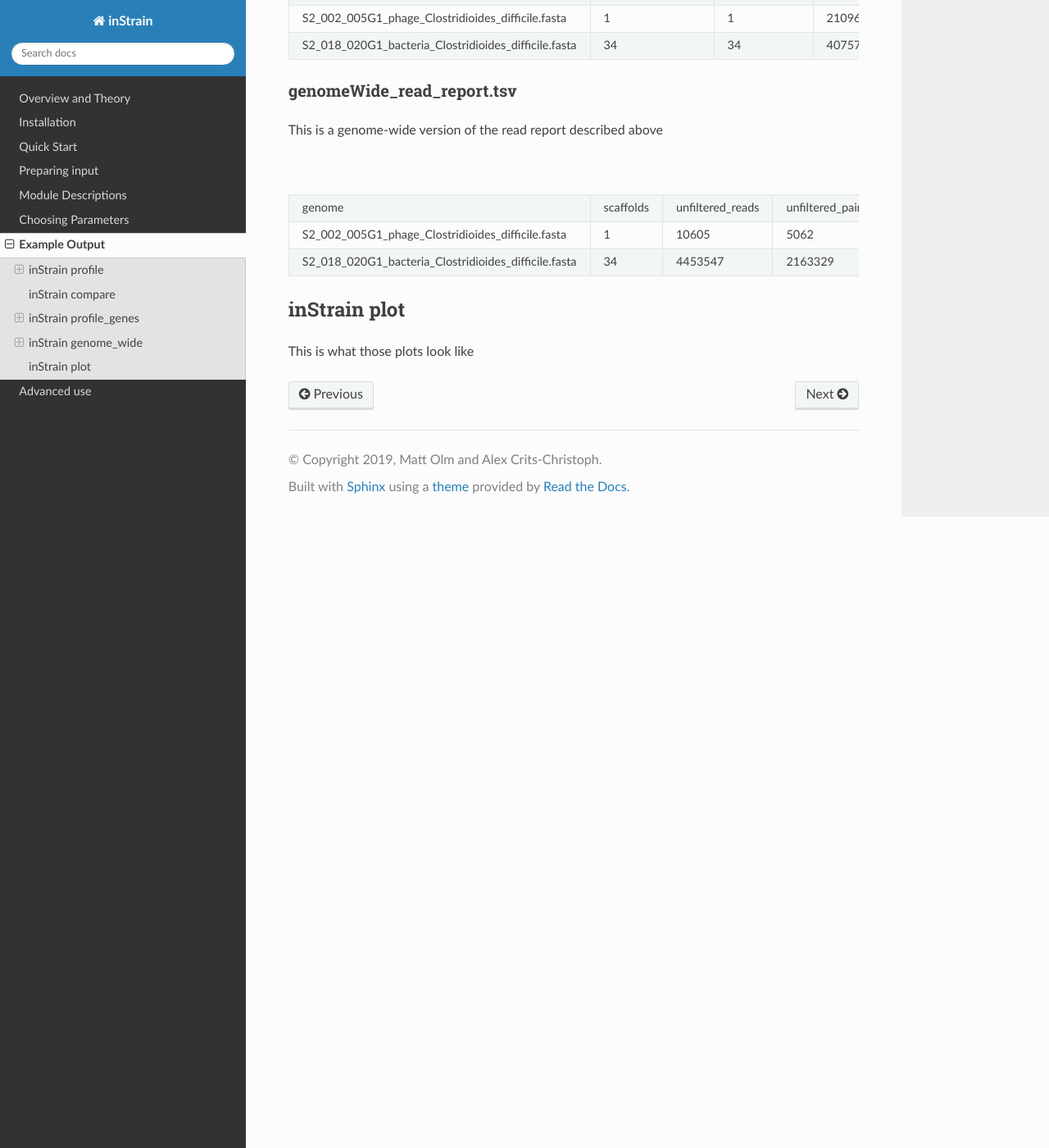
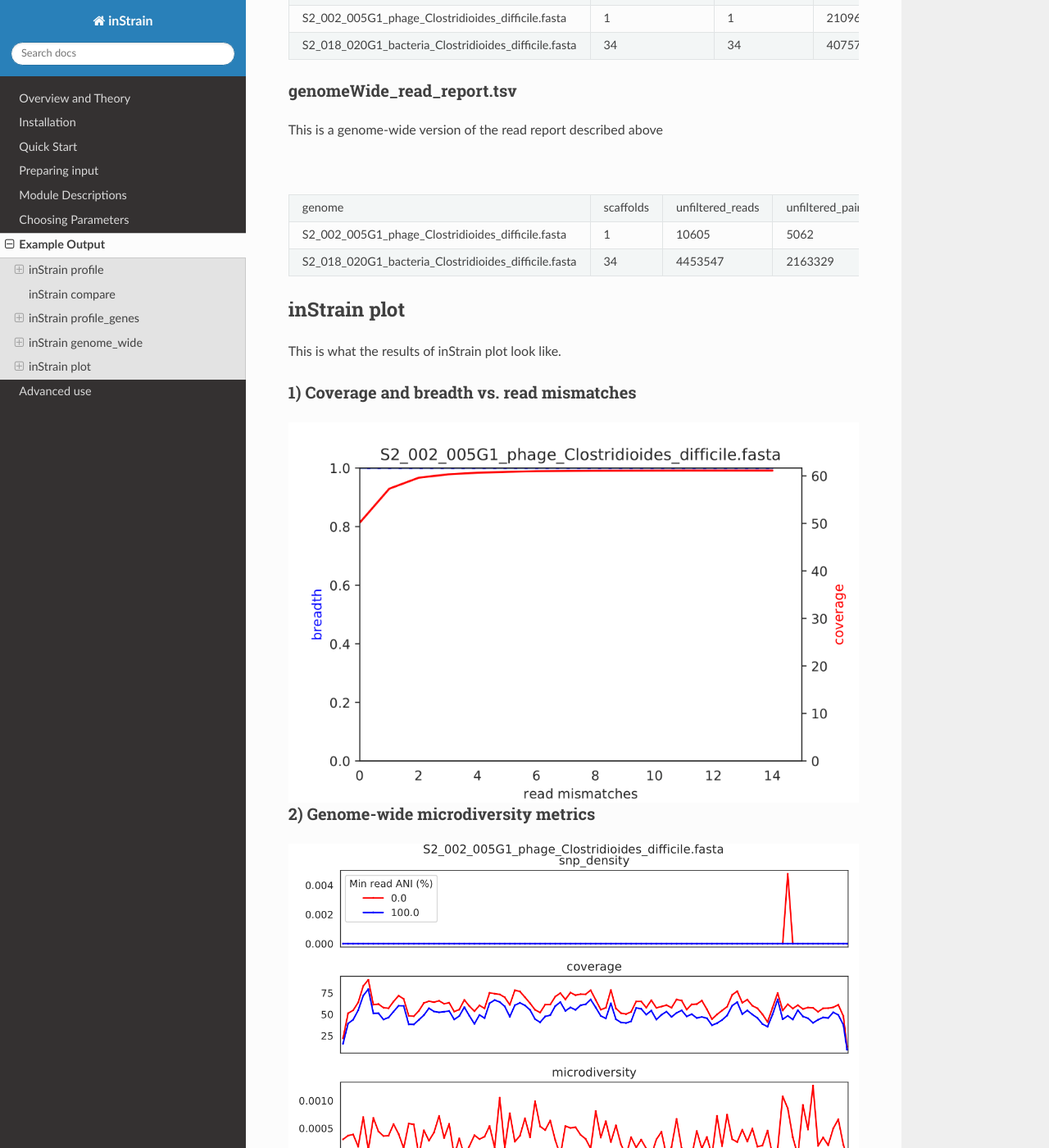
Before and after one commit to MrOlm/inStrain, a Sphinx documentation site: the page built from docs/example_output.rst, in a window 1280 px wide and 1400 px high, scrolled down 10089 px. Shown: the whole window at 82% size. Built offline with Sphinx 7.4.7 and the Read the Docs theme 2.0.0, drawn with Linux system fonts in a browser that asks for light colours.

Commit message:
docs update

```diff
--- a/docs/example_output.rst
+++ b/docs/example_output.rst
@@ -406,4 +406,22 @@ This is a genome-wide version of the read report described above
 inStrain plot
 ------------
 
-This is what those plots look like
+This is what the results of inStrain plot look like.
+
+1) Coverage and breadth vs. read mismatches
+++++++++++++
+
+.. figure:: images/ExampleIS_plots/CoverageAndBreadth_vs_readMismatch.png
+  :width: 800px
+  :align: center
+
+2) Genome-wide microdiversity metrics
+++++++++++++
+
+.. figure:: images/ExampleIS_plots/genomeWide_microdiveristy_metrics_1.png
+  :width: 800px
+  :align: center
+
+.. figure:: images/ExampleIS_plots/genomeWide_microdiveristy_metrics_2.png
+  :width: 800px
+  :align: center
```
Also changed, not shown: docs/images/ExampleIS_plots/CoverageAndBreadth_vs_readMismatch.png (added), docs/images/ExampleIS_plots/genomeWide_microdiveristy_metrics_1.png (added), docs/images/ExampleIS_plots/genomeWide_microdiveristy_metrics_2.png (added), 8 other files.
